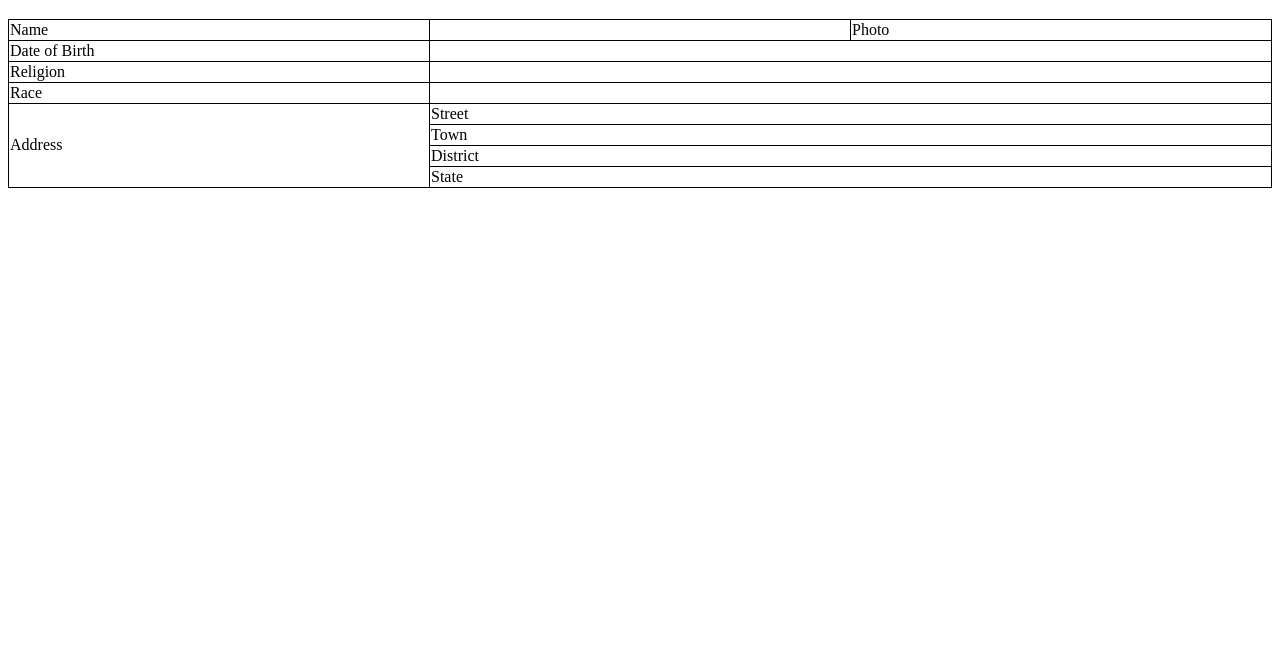
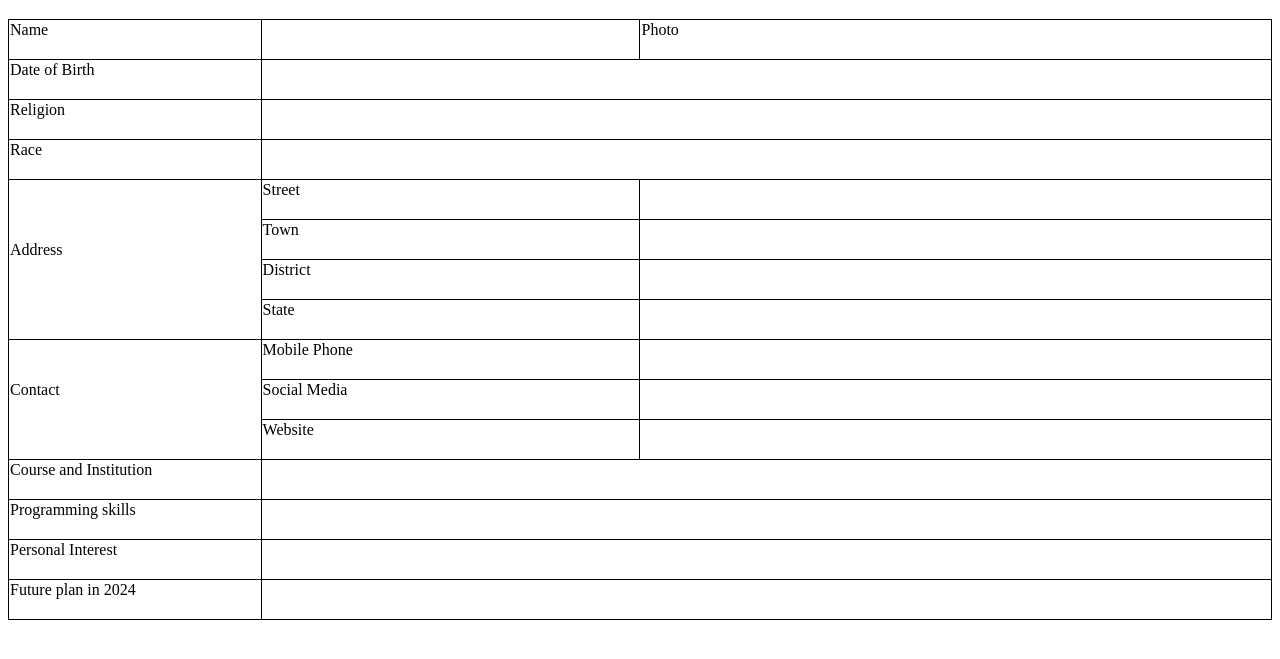
Before and after one commit to Syazup/Lab_2, a plain HTML site: page biodata.html in a window 1280 px wide. Shown: the part 61-720 px from the top of the page. Drawn offline with Linux system fonts and the light colour scheme.

Commit message:
complete the form

```diff
--- a/biodata.html
+++ b/biodata.html
@@ -4,12 +4,12 @@
         <style>
             table, td, th {
               border: 1px solid;
+              padding-bottom: 20px;
             }
 
             table {
               width: 100%;
               border-collapse: collapse;
-
             }
         </style>
         <h1>Hi, This is Syazrul Lab 2.</h1>
@@ -17,9 +17,9 @@
     <body>
         <table>
             <tr>
-              <td style="width:30%">Name</td>
+              <td style="width:20%">Name</td>
               <td style="width:30%"> </td>
-              <td style="width:30%">Photo</td>
+              <td style="width:50%">Photo</td>
             </tr>
             <tr>
               <td>Date of Birth</td>
@@ -35,16 +35,49 @@
             </tr>
             <tr>
               <td rowspan="4">Address</td>
-              <td colspan="2">Street</td>
+              <td>Street</td>
+              <td></td>
             </tr>
             <tr>
-              <td colspan="2">Town</td>
+              <td>Town</td>
+              <td></td>
             </tr>
             <tr>
-              <td colspan="2">District</td>
+              <td>District</td>
+              <td></td>
             </tr>
             <tr>
-              <td colspan="2">State</td>
+              <td>State</td>
+              <td></td>
+            </tr>
+            <tr>
+              <td rowspan="3">Contact</td>
+              <td>Mobile Phone</td>
+              <td></td>
+            </tr>
+            <tr>
+              <td>Social Media</td>
+              <td></td>
+            </tr>
+            <tr>
+              <td>Website</td>
+              <td></td>
+            </tr>
+            <tr>
+              <td>Course and Institution</td>
+              <td colspan="2"></td>
+            </tr>
+            <tr>
+              <td>Programming skills</td>
+              <td colspan="2"></td>
+            </tr>
+            <tr>
+              <td>Personal Interest</td>
+              <td colspan="2"></td>
+            </tr>
+            <tr>
+              <td>Future plan in 2024</td>
+              <td colspan="2"></td>
             </tr>
           </table>
     </body>
```
